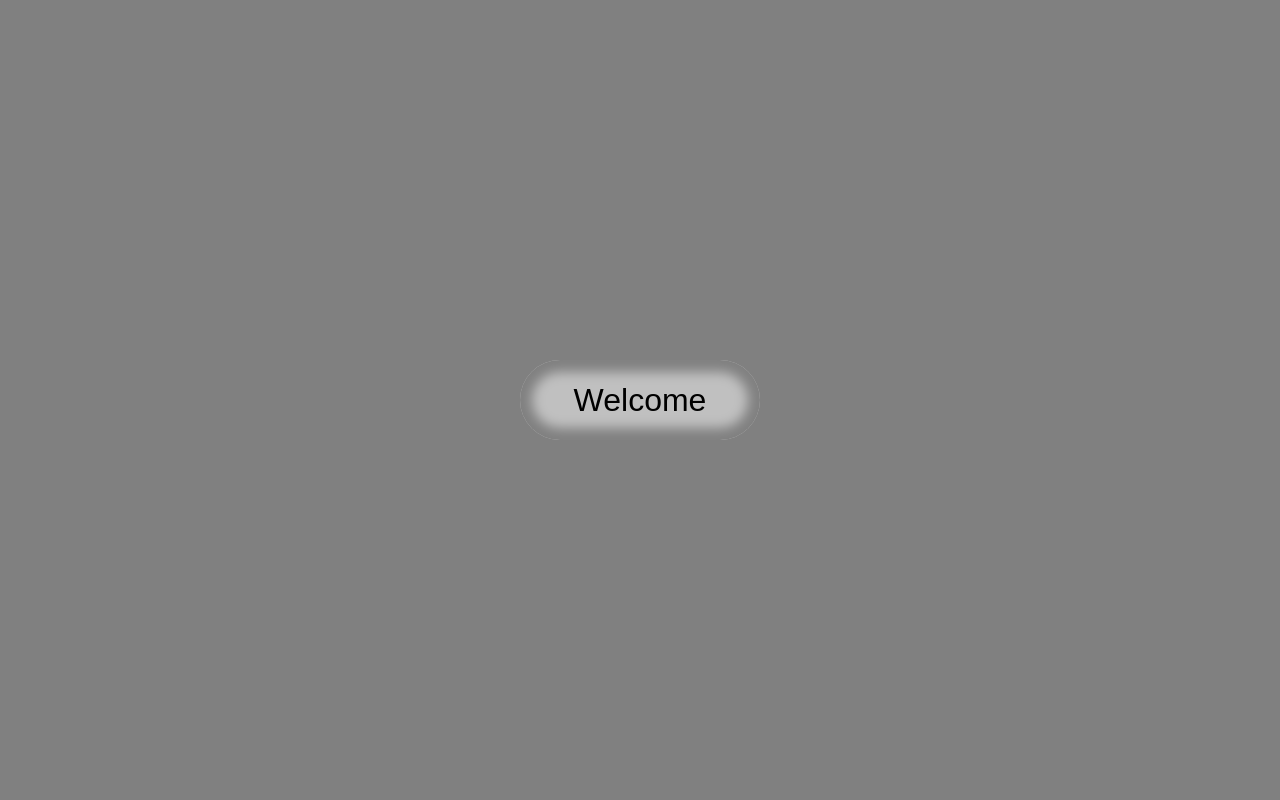
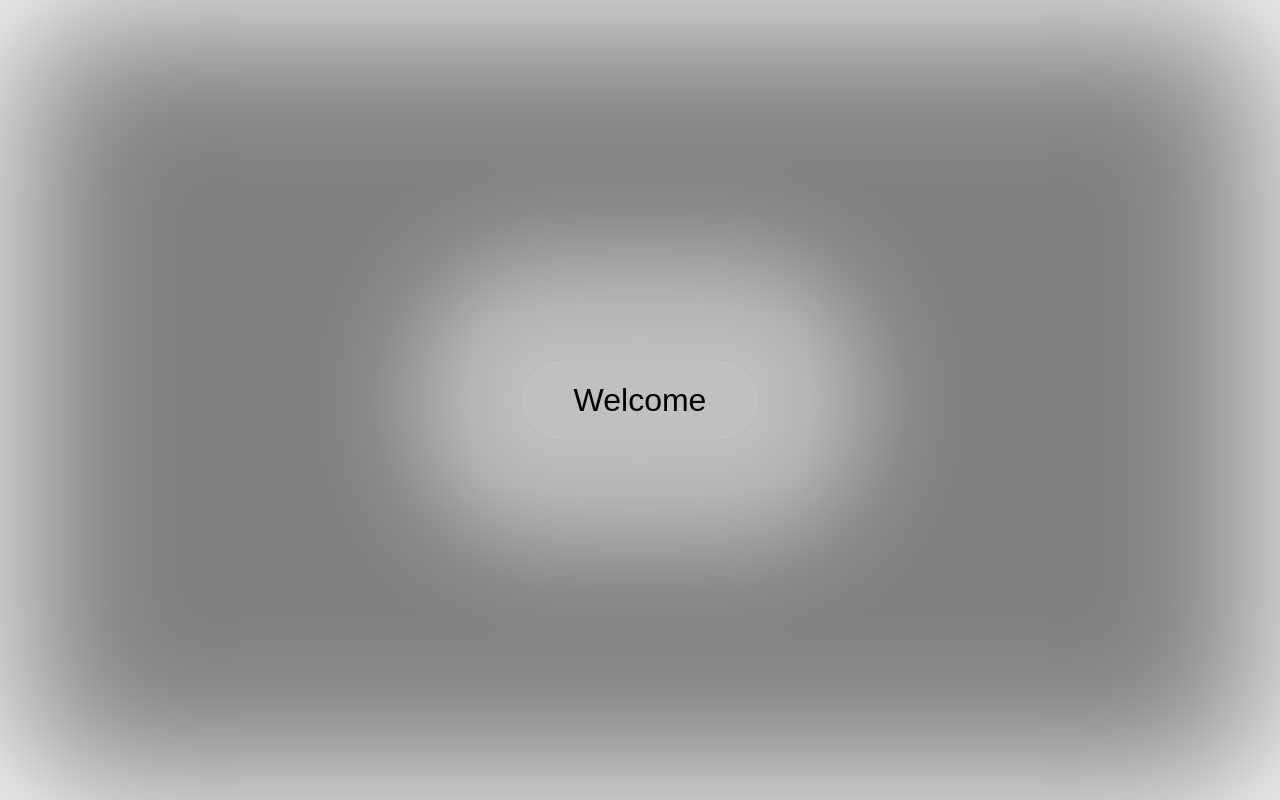
Before and after one commit to franco-ortega/demo-next-02-welcome, a Next.js app: page / in a window 1280 px wide. Built offline with nearby package versions, Linux system fonts and the light colour scheme.

Commit message:
add shadow to outside border

```diff
--- a/components/Welcome/Welcome.module.css
+++ b/components/Welcome/Welcome.module.css
@@ -1,5 +1,6 @@
 .Welcome {
   background-color: rgb(128, 128, 128);
+  box-shadow: inset 0 0 10rem 0.75rem rgb(255, 255, 255);
   height: 100vh;
   position: relative;
 }
@@ -7,7 +8,7 @@
 .Welcome div {
   background-color: rgb(255, 255, 255, 0.5);
   border-radius: 50px;
-  box-shadow: inset 0 0 0.75rem 0.75rem rgb(128, 128, 128);
+  /* box-shadow: inset 0 0 0.75rem 0.75rem rgb(128, 128, 128); */
   position: absolute;
   top: 50%;
   left: 50%;
@@ -18,6 +19,7 @@
   background-color: transparent;
   border: transparent;
   border-radius: inherit;
+  box-shadow: 0 0 6.75rem 6.5rem rgb(255, 255, 255, 0.5);
   font-size: 2rem;
   height: 5rem;
   width: 15rem;
--- a/components/Welcome/index.js
+++ b/components/Welcome/index.js
@@ -62,9 +62,7 @@ const Welcome = () => {
 
   return (
     <div className={styles.Welcome}>
-      <div>
-        {wordList[currentWordIndex]}
-      </div>
+      {wordList[currentWordIndex]}
     </div>
   );
 };
```
